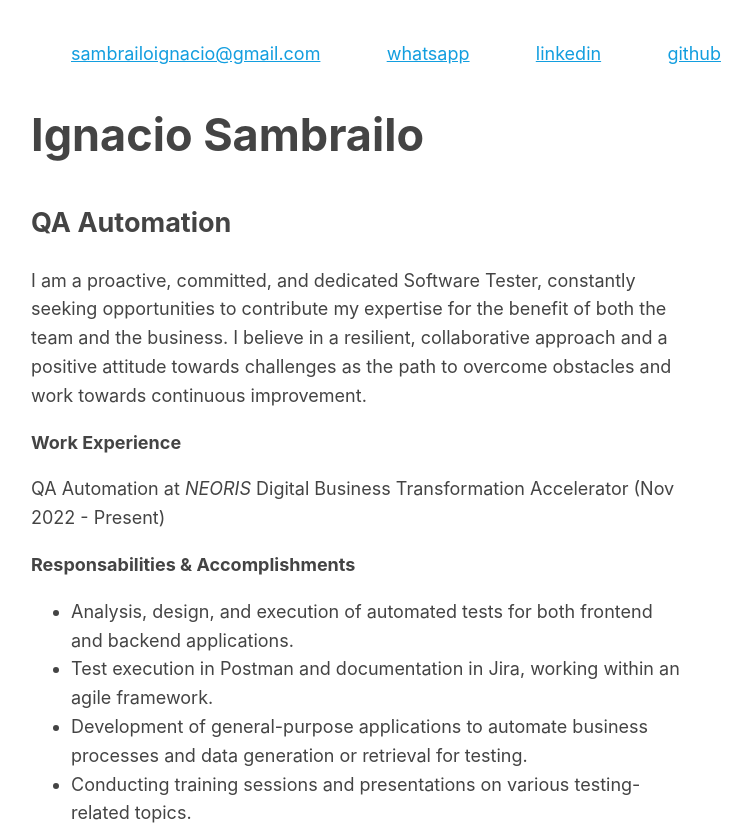
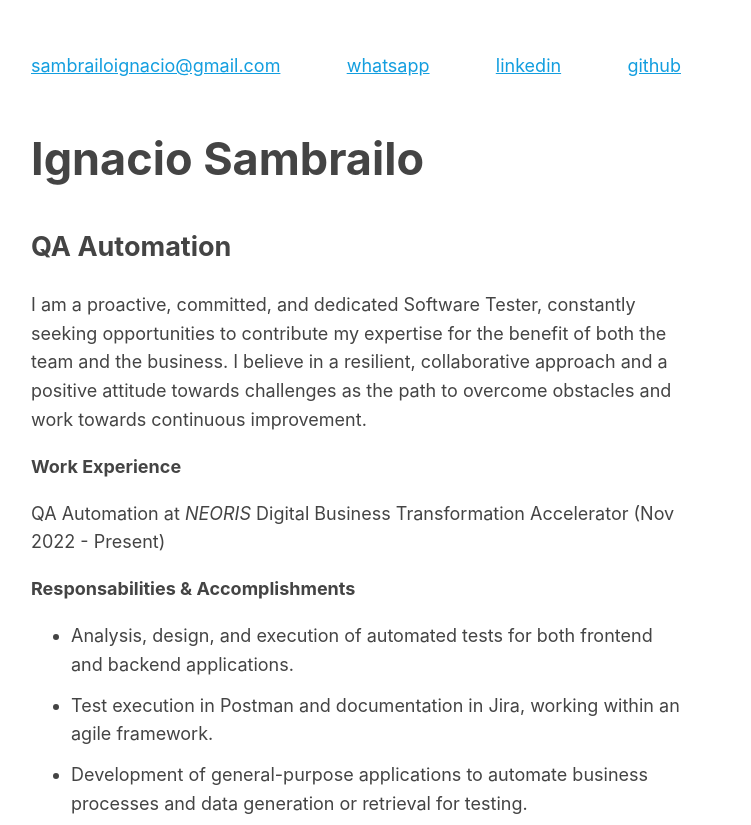
Before and after one commit to IgnacioSambrailo/CV, a plain HTML site: page index.html in a window 1280 px wide. Shown: the top 825 px of the page, without its empty margins (284-1035 px from the left). Drawn offline with Linux system fonts and the light colour scheme.

Commit message:
fix: header

```diff
--- a/main.css
+++ b/main.css
@@ -46,6 +46,16 @@ p {
     margin-inline-end: 0px;
 }
 
+header ul {
+    position: relative;
+    left: 0;
+    display: flex;
+    justify-content: space-between;
+    list-style-type: none;
+    padding-inline-start: 0px;
+    overflow-wrap: break-word;
+}
+
 ul {
     display: block;
     list-style-type: disc;
@@ -56,20 +66,6 @@ ul {
     padding-inline-start: 40px;
 }
 
-li {
-    display: list-item;
-    text-align: -webkit-match-parent;
-}
-
-header ul {
-    position: relative;
-    left: 0;
-    width: 100%;
-    display: flex;
-    justify-content: space-between;
-    list-style-type: none;
-}
-
 a {
     color: rgb(19, 158, 223);
 }
@@ -77,3 +73,10 @@ a {
 td{
     padding: 0.5em 2em;
 }
+
+li{
+    margin-block-start: 0.67em;
+    margin-block-end: 0.67em;
+    margin-inline-start: 0px;
+    margin-inline-end: 0px;
+}
```
